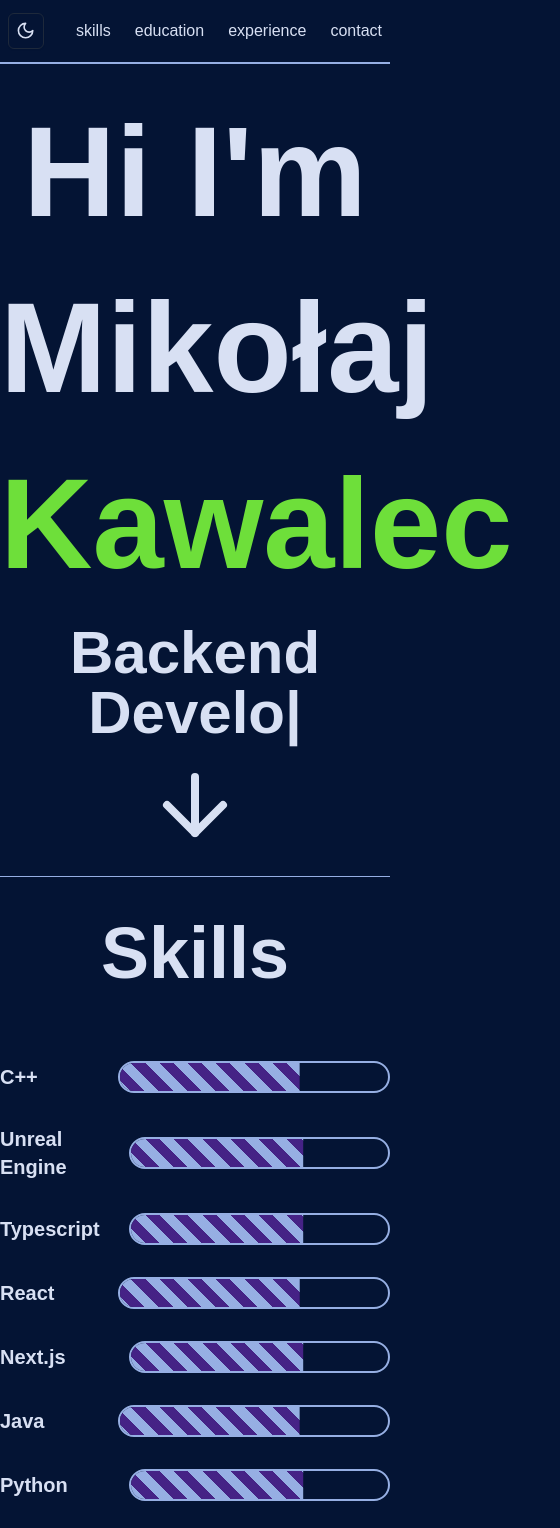
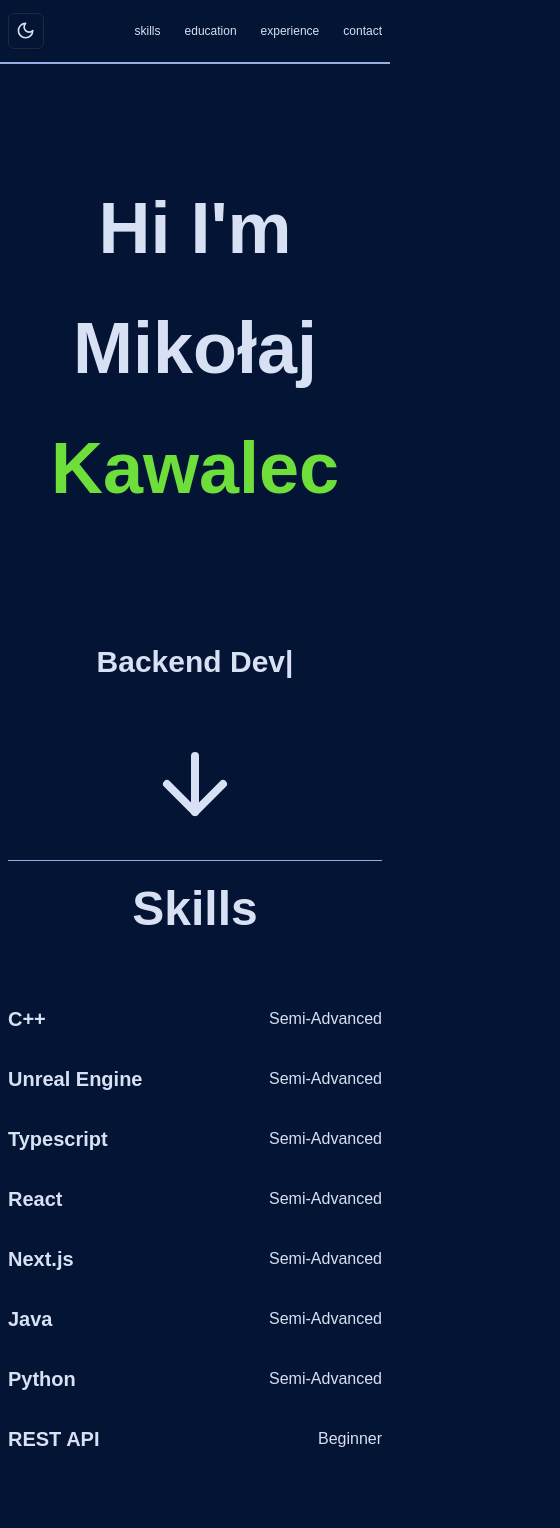
Before and after one commit to MikolajKawalec/personal-site, a React (Vite) app: page / in a window 390 px wide. Shown: the top 1528 px of the page, 560 px wide, since content can reach past the window. Built offline with nearby package versions, Linux system fonts and the light colour scheme; a web font is replaced by a local one.

Commit message:
mobile responsivness

```diff
--- a/src/App.tsx
+++ b/src/App.tsx
@@ -21,17 +21,18 @@
       defaultTheme="dark"
       storageKey="vite-ui-theme"
     >
-      <div className="bg-background flex flex-col min-h-screen max-w-4xl mx-auto gap-y-4">
+      <div className="bg-background flex flex-col min-h-screen w-fit xl:max-w-4xl mx-auto gap-y-4">
         <Header />
+        <div className="px-2 xl:px-0">
           <div className="flex flex-col min-h-[calc(100vh-4rem)]">
             <div className="flex-1 flex flex-col justify-center items text-center gap-y-12">
-            <h2 className="text-9xl font-extrabold">Hi I'm</h2>
-            <h2 className="text-9xl font-extrabold">Mikołaj</h2>
-            <h2 className="text-9xl font-extrabold text-accent hover:scale-110 transition-all duration-500 ease-in-out">
+              <h2 className="text-7xl xl:text-9xl font-extrabold">Hi I'm</h2>
+              <h2 className="text-7xl xl:text-9xl font-extrabold">Mikołaj</h2>
+              <h2 className="text-7xl xl:text-9xl font-extrabold text-accent hover:scale-110 transition-all duration-500 ease-in-out">
                 Kawalec
               </h2>
             </div>
-          <div className="flex-[0.25] flex flex-col justify-center items-center text-center font-semibold text-6xl">
+            <div className="flex-[0.25] flex flex-col justify-center items-center text-center font-semibold text-3xl xl:text-6xl">
               <TypeAnimation
                 preRenderFirstString={true}
                 sequence={[
@@ -103,7 +104,7 @@
                 level={SkillLevel.Beginner}
               />
             </div>
-          <div className="grid grid-cols-7 w-full">
+            <div className="grid grid-cols-3 xl:grid-cols-7 w-full">
               <MinorSkillText>C</MinorSkillText>
               <MinorSkillText>CSS</MinorSkillText>
               <MinorSkillText>Tailwind CSS</MinorSkillText>
@@ -168,7 +169,7 @@
             className="flex flex-col items-center py-2"
           >
             <LargeHeading>Contact</LargeHeading>
-          <div className="flex flex-row w-full justify-between items-center min-h-32">
+            <div className="flex flex-col xl:flex-row w-full justify-between items-center min-h-32">
               <Contact
                 Icon={Phone}
                 text="+48-727-555-580"
@@ -186,6 +187,7 @@
           </div>
           {/* <Separator /> */}
           {/* <ThemeChecker /> */}
+        </div>
         <Footer />
       </div>
     </ThemeProvider>
--- a/src/components/large_components/header.tsx
+++ b/src/components/large_components/header.tsx
@@ -7,7 +7,7 @@
   return (
     <div className="flex flex-row justify-between items-center border-b-2 p-2 sticky top-0 bg-background z-50 h-16">
       <ModeToggle />
-      <div className="flex flex-row justify-between gap-x-6">
+      <div className="flex flex-row justify-between gap-x-6 text-xs xl:text-lg">
         <a
           className={className}
           href="#skills"
--- a/src/components/smaller_components/large_heading.tsx
+++ b/src/components/smaller_components/large_heading.tsx
@@ -12,7 +12,7 @@
   return (
     <div className="flex flex-row justify-center items-center py-4">
       <h2
-        className={cn('text-7xl font-bold', className)}
+        className={cn('text-5xl xl:text-7xl font-bold', className)}
         {...props}
       >
         {children}
--- a/src/components/smaller_components/minor_skill_text.tsx
+++ b/src/components/smaller_components/minor_skill_text.tsx
@@ -10,7 +10,7 @@
     <div className="flex items-center justify-center h-full group">
       <p
         className={cn(
-          'px-6 py-4 text-muted text-2xl text-center group-hover:scale-110 group-hover:text-accent transition-all duration-300 ease-in-out',
+          'px-6 py-4 text-muted text-base xl:text-xl text-center group-hover:scale-110 group-hover:text-accent transition-all duration-300 ease-in-out',
           className
         )}
       >
--- a/src/components/smaller_components/skill_wrapper.tsx
+++ b/src/components/smaller_components/skill_wrapper.tsx
@@ -9,7 +9,8 @@
 
 const SkillWrapper: FC<SkillWrapperProps> = ({ skill, level }) => {
   return (
-    <div className="flex flex-row justify-between w-full items-center py-4 gap-x-16">
+    <div>
+      <div className="hidden xl:flex flex-row justify-between w-full items-center py-4 gap-x-16">
         <h4 className="w-1/6 font-semibold text-xl">{skill}</h4>
         <SkillBar
           className="w-5/6"
@@ -17,6 +18,11 @@
         />
         {/* <h4 className="w-1/6 ">{SkillLevel[level]}</h4> */}
       </div>
+      <div className="flex xl:hidden flex-row justify-between w-full items-center py-4">
+        <h4 className="font-semibold text-xl">{skill}</h4>
+        <h4 className="text-center">{SkillLevel[level]}</h4>
+      </div>
+    </div>
   );
 };
 
--- a/src/components/smaller_components/uni_information.tsx
+++ b/src/components/smaller_components/uni_information.tsx
@@ -19,9 +19,9 @@
       className={cn('w-full flex flex-col gap-y-6', className)}
       {...props}
     >
-      <h3 className="text-5xl">{name}</h3>
-      <h4 className="text-3xl text-primary">{studies}</h4>
-      <h4 className="text-xl text-muted">{years}</h4>
+      <h3 className="text-xl xl:text-5xl">{name}</h3>
+      <h4 className="text-lg xl:text-3xl text-primary">{studies}</h4>
+      <h4 className="text-base xl:text-xl text-muted">{years}</h4>
     </div>
   );
 };
```
Lines whose indentation alone changed are shown as unchanged.
